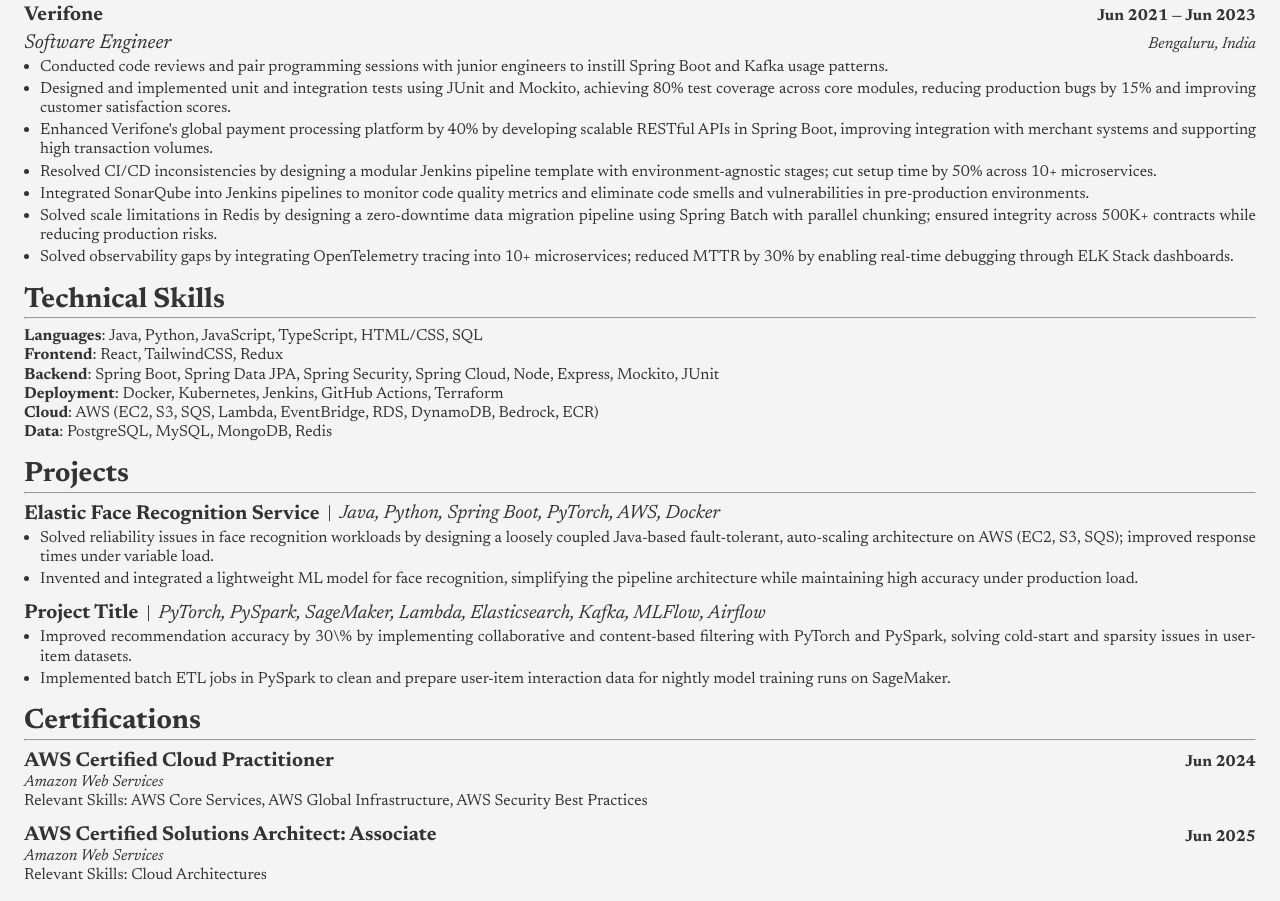
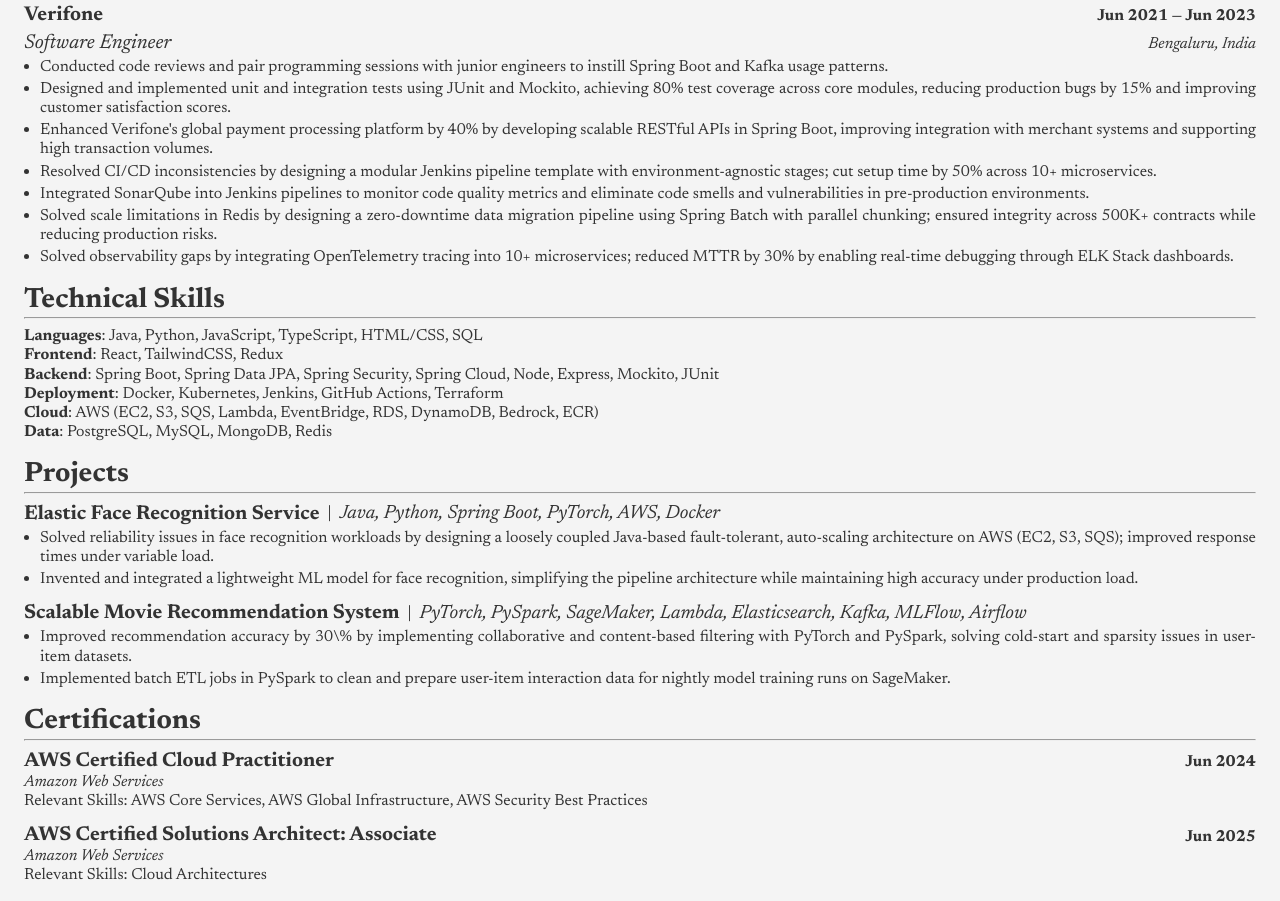
Before and after one commit to moreshwarnabar/single-page-cv, a plain HTML site: page index.html in a window 1280 px wide. Shown: the part 640-1541 px from the top of the page. Drawn offline with Linux system fonts and the light colour scheme.

Commit message:
added project title

```diff
--- a/index.html
+++ b/index.html
@@ -274,7 +274,7 @@
         </div>
         <div class="project">
           <div class="project-heading">
-            <h3>Project Title</h3>
+            <h3>Scalable Movie Recommendation System</h3>
             <span>|</span>
             <span class="stack"
               >PyTorch, PySpark, SageMaker, Lambda, Elasticsearch, Kafka,
```
